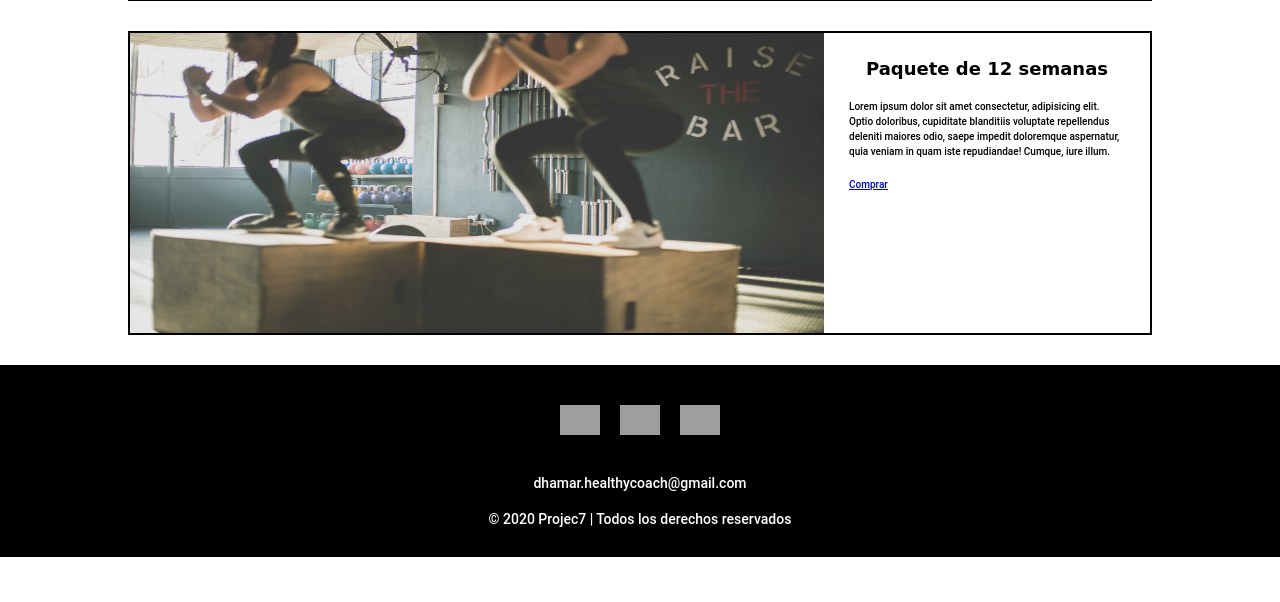
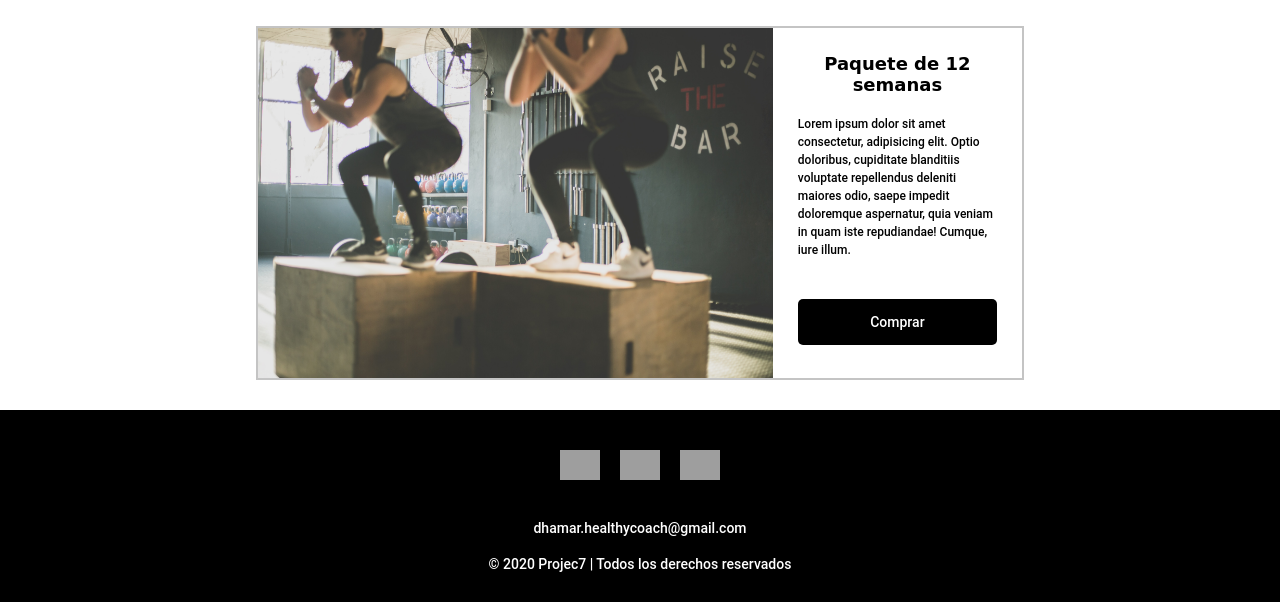
Before and after one commit to DevGragy/DhamCastell, a PHP site: page /planes.html in a window 1280 px wide. Shown: the part 1005-1607 px from the top of the page. Before the commit the page ends 1562 px from the top, so only its background shows below. Run offline with PHP 8.4, Linux system fonts and the light colour scheme; some web fonts are replaced; grey boxes are pictures that could not be loaded.

Commit message:
Planes casi finalizado

```diff
--- a/css/main.css
+++ b/css/main.css
@@ -72,22 +72,36 @@ h5 {
     transition: all 0.2s ease-in-out;
     color: var(--color-primary);
 }
-<<<<<<< HEAD
-
-
+.btn-black{
+    display: flex;
+    justify-content: center;
+    padding: 15px 20px;
+    border-radius: 5px;
+    color: var(--color-primary);
+    background-color: black;
+    text-decoration: none;
+    font-size: 1.4rem;
+}
+.btn-black:hover{
+    background-color: var(--color-hover);
+    transition: all 0.2s ease-in-out;
+    color: var(--color-primary);
+}
 .center{
     text-align: center;
 }
-    margin: 30px 0;
+
 .title{
     font-size: 2.5rem;
 }
 /* Header */
-header {
+header{
+    background-color: var(--color-secondary);
+}
+.inicio {
     /* background-color: var(--color-secondary); */
     background-image: url(../img/bg-black.jpg);
 }
-
 .header-navbar {
     width: 100%;
     display: flex;
@@ -381,23 +395,25 @@ footer {
     text-align: center;
 }
 .planes_info h2{
-    font-size: 2.5rem;
+    font-size: 3.8rem;
     margin-bottom: 20px;
 }
 
 .planes_info p{
     text-transform: capitalize;
+    font-size: 1.5rem;
 }
 .planes_details{
     margin: 30px auto;
-    border: 2px solid black;
-    width: 80%;
+    border: 2px solid #c4c4c4;
+
+    width: 60%;
 }
 .planes_details_image{
     flex: 1 0 calc(70% - 2rem);
 }
 .planes_details_image img{
-    height: 300px;
+    height: 350px;
     width: 100%
 
 }
@@ -411,5 +427,12 @@ footer {
 }
 .planes_details_info p{
     line-height: 1.5;
-    margin-bottom: 20px;
+    margin-bottom: 40px;
+    font-size: 1.2rem
 }
+.planes_details_info hr{
+    width: 100%;
+    background-color: gray;
+    height: 2px;
+    margin-bottom: 25px;
+}
--- a/index.html
+++ b/index.html
@@ -12,7 +12,7 @@
         <title>Dham Castell</title>
     </head>
     <body>
-        <header>
+        <header class="inicio">
             <nav class="header-navbar">
                 <div class="header-inicio">
                     <a href="index.html">
--- a/planes.html
+++ b/planes.html
@@ -14,23 +14,39 @@
     <body>
         <header>
             <nav class="header-navbar">
-                <a href="index.html">
-                    <h2>Dham<strong>Castell</strong></h2>
-                </a>
+                <div class="header-inicio">
+                    <a href="index.html">
+                        <h2>Dham<strong>Castell</strong></h2>
+                    </a>
+                </div>
 
-                <ul>
-                    <li class="isSelected"><a href="#">Inicio</a></li>
-                    <li><a href="planes.html">Planes</a></li>
-                    <li><a href="#">Contacto</a></li>
-                </ul>
-                <div class="info-contact">
-                    <img src="./img/icons/avatar.svg" alt="shopcarLogo" />
-                    <img src="./img/icons/shop.svg" alt="avatarLogo" />
+                <div class="header-sects">
+                    <ul>
+                        <li>
+                            <a href="#">Inicio</a>
+                        </li>
+                        <li>
+                            <a href="#">Planes</a>
+                        </li>
+                        <li>
+                            <a href="#">Contacto</a>
+                        </li>
+                    </ul>
+                </div>
+
+                <div class="acceso-pagina">
+                    <ul>
+                        <li>
+                            <a href="#" class="inicia">Inicia Sesión</a>
+                        </li>
+                        <li>
+                            <a href="#" class="btn-orng"> Registrate </a>
+                        </li>
+                    </ul>
                 </div>
             </nav>
         </header>
 
-        <h2>Tengo el pene enorme</h2>
 
         <section class="contenedor sessions">
             <div class="planes_info">
@@ -56,14 +72,15 @@
                         autem aliquam provident nulla cum maiores explicabo
                         vitae, doloremque numquam ipsum, ad laborum consequatur!
                     </p>
-                    <a href="#">Comprar</a>
+                    <hr>
+                    <a class="btn-black" href="#">Comprar</a>
                 </div>
             </div>
 
             <div class="planes_details d-flex">
                 <div class="planes_details_image">
                     <img
-                        src="./img/john-arano-h4i9G-de7Po-unsplash.jpg"
+                        src="./img/meghan-holmes-wy_L8W0zcpI-unsplash.jpg"
                         alt="FotoPlan"
                     />
                 </div>
@@ -75,7 +92,7 @@
                         autem aliquam provident nulla cum maiores explicabo
                         vitae, doloremque numquam ipsum, ad laborum consequatur!
                     </p>
-                    <a href="#">Comprar</a>
+                    <a class="btn-black" href="#">Comprar</a>
                 </div>
             </div>
 
@@ -95,7 +112,7 @@
                         doloremque aspernatur, quia veniam in quam iste
                         repudiandae! Cumque, iure illum.
                     </p>
-                    <a href="#">Comprar</a>
+                    <a class="btn-black" href="#">Comprar</a>
                 </div>
             </div>
         </section>
```
